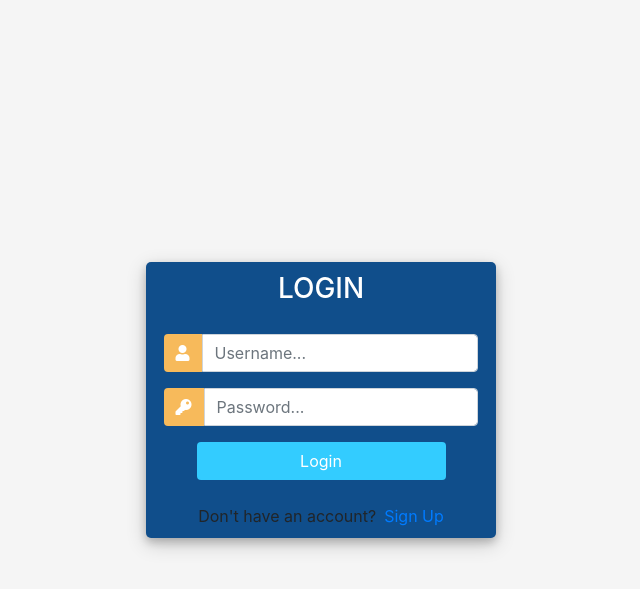
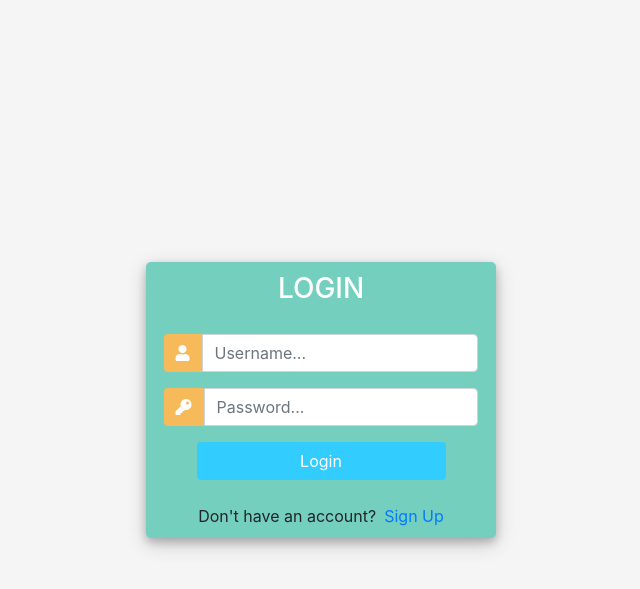
Before and after one commit to rohit-vasu/E-commerce_Website, a Django app: page /login/ in a window 1280 px wide. Shown: the top 589 px of the page, without its empty margins (319-959 px from the left). Run offline with Django 3.2, Linux system fonts and the light colour scheme; some libraries are stand-ins or nearby versions.

Commit message:
minor changes on login

```diff
--- a/ecommerce/store/templates/store/loginpage.html
+++ b/ecommerce/store/templates/store/loginpage.html
@@ -18,7 +18,7 @@
 			width: 350px;
 			margin-top: auto;
 			margin-bottom: auto;
-			background: #104e8b;
+			background: #74cfbf;
 			position: relative;
 			display: flex;
 			justify-content: center;
```
Also changed, not shown: ecommerce/db.sqlite3.
